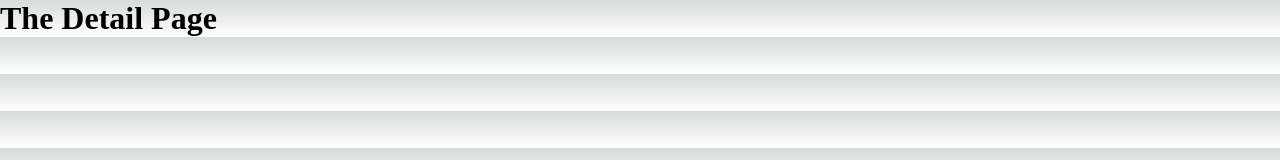
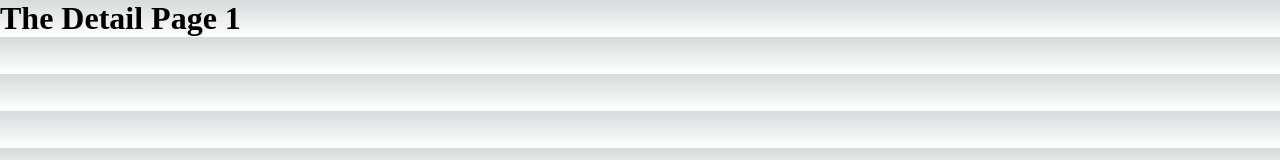
Before and after one commit to abhimax/next-js-meetups-app, a Next.js app: page /news/1 in a window 1280 px wide. Shown: the top 160 px of the page. Built offline with nearby package versions, Linux system fonts and the light colour scheme.

Commit message:
feat: read url variables

```diff
--- a/pages/news/[newsID].js
+++ b/pages/news/[newsID].js
@@ -1,5 +1,8 @@
+import { useRouter } from "next/router";
+
 function DetailPage() {
-    return <h1>The Detail Page</h1>
+  const router = useRouter();
+    return <h1>The Detail Page { router.query.newsID }</h1>
   }
 
   export default DetailPage;
```
